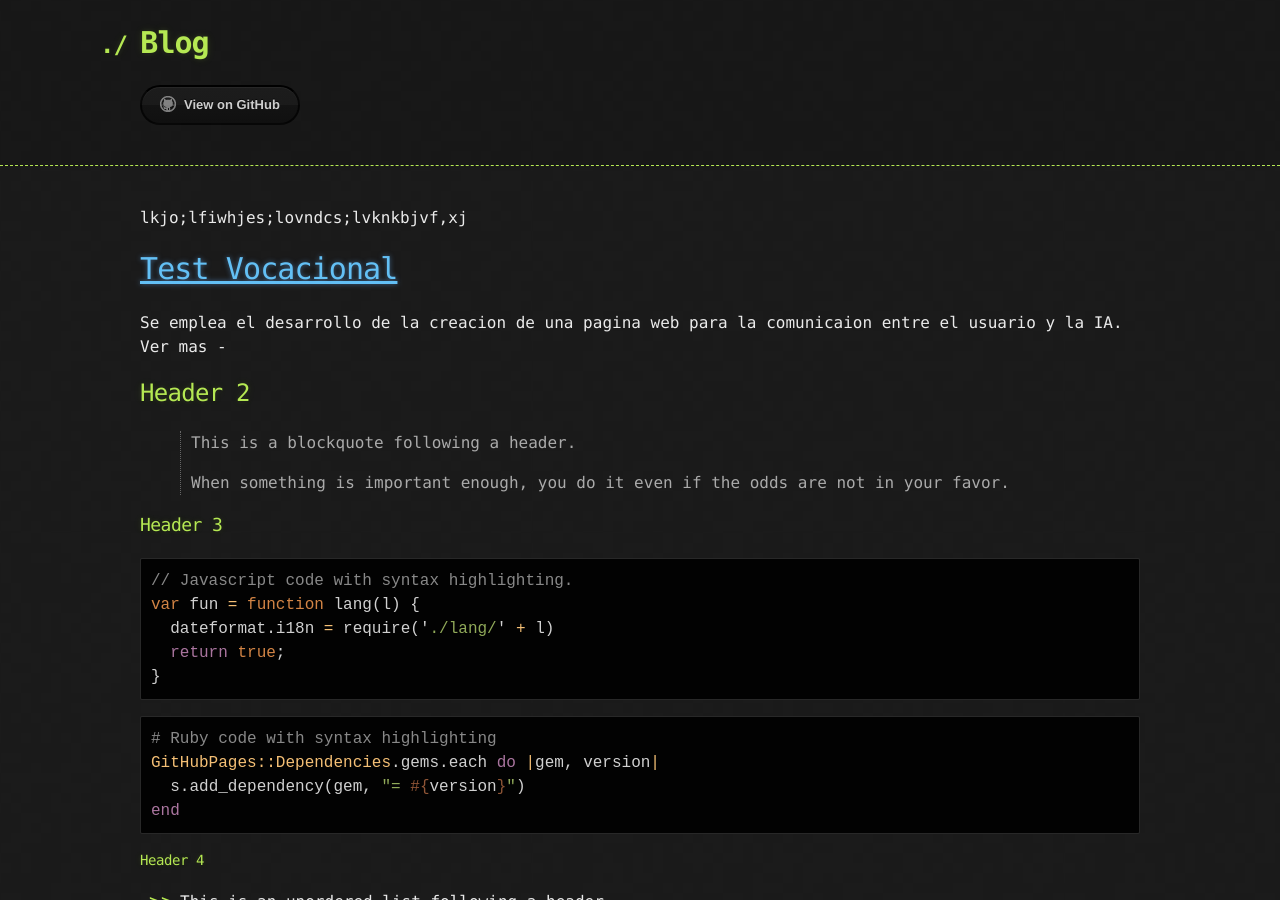
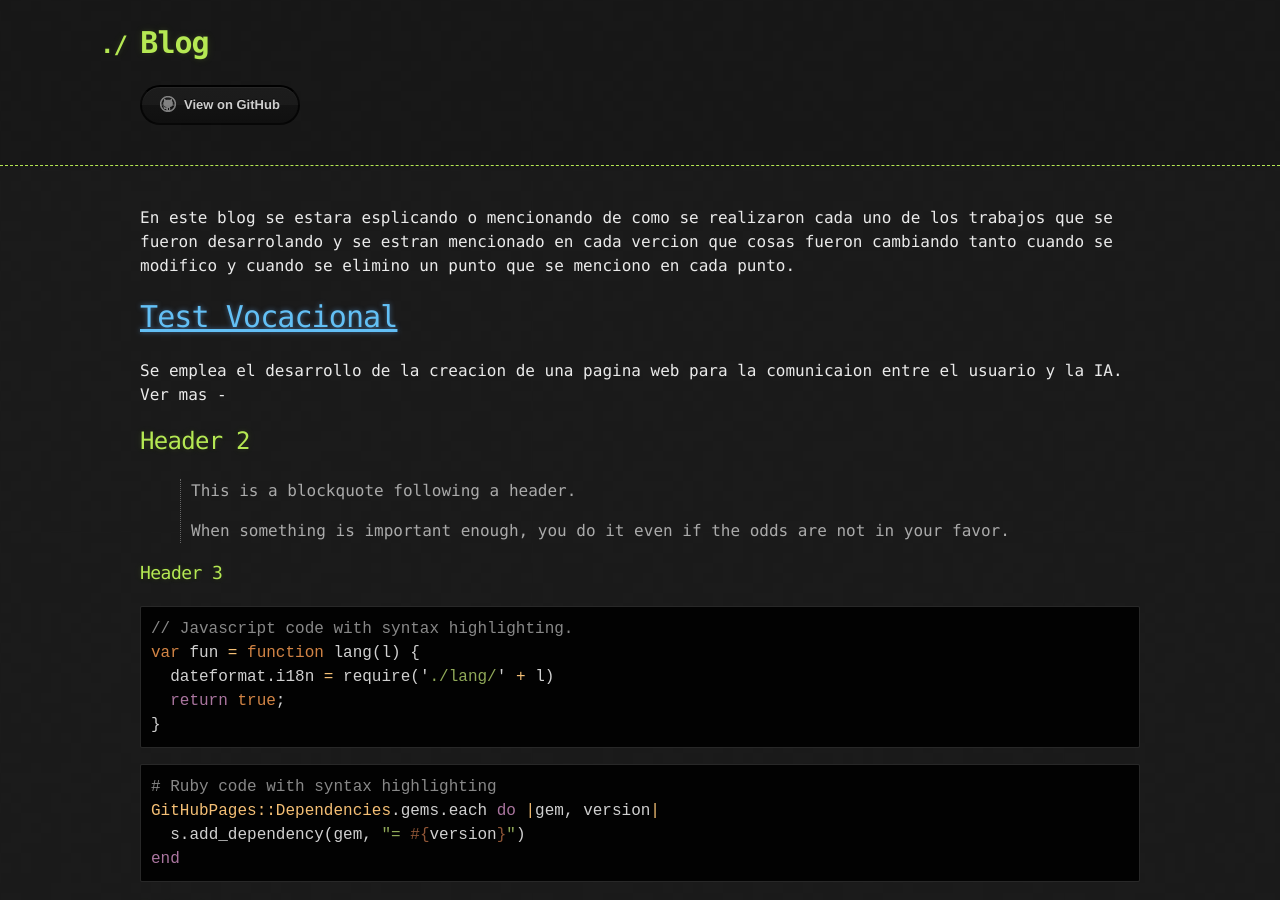
Before and after one commit to NinjaDiaz007/Blog, a Jekyll site: the page built from index.md, in a window 1280 px wide and 900 px high. Built offline with Jekyll 4.4.1, drawn with Linux system fonts in a browser that asks for light colours; the repository's description, which GitHub fills in, is left out.

Commit message:
Add files via upload

```diff
--- a/index.md
+++ b/index.md
@@ -2,7 +2,7 @@
 layout: default
 ---
 
-lkjo;lfiwhjes;lovndcs;lvknkbjvf,xj
+En este blog se estara esplicando o mencionando de como se realizaron cada uno de los trabajos que se fueron desarrolando y se estran mencionado en cada vercion que cosas fueron cambiando tanto cuando se modifico y cuando se elimino un punto que se menciono en cada punto.
 
 # [Test Vocacional](./test-vocacional.html)
 
```
Also changed, not shown: README.md.
